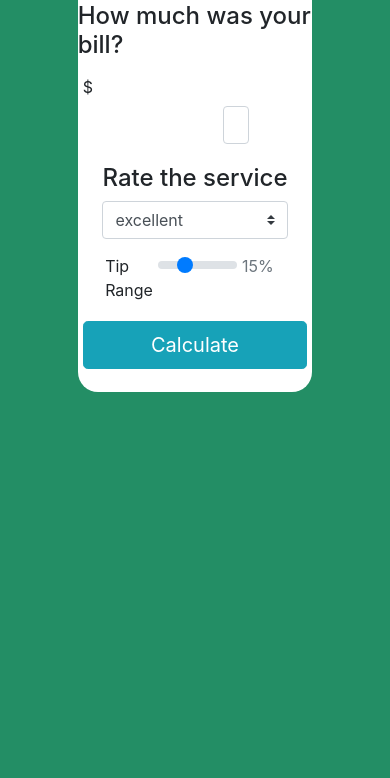
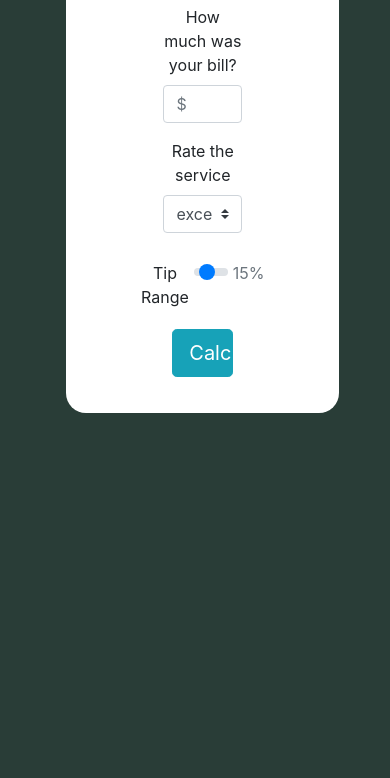
Before and after one commit to Shimele/Tip-Calculator, a plain HTML site: page index.html in a window 390 px wide. Shown: the part 66-844 px from the top of the page. Drawn offline with nearby package versions, Linux system fonts and the light colour scheme; a web font is replaced by a local one.

Commit message:
add responsiveness

```diff
--- a/index.css
+++ b/index.css
@@ -1,12 +1,13 @@
+@import url('https://fonts.googleapis.com/css?family=IM+Fell+Great+Primer+SC&display=swap');
 body{
     margin: 0;
     padding: 0;
     width: 100%;
-    background-color: rgb(35, 142, 101);
+    background-color: rgb(41, 61, 55);
 }
 .container{
-    margin: 2% 10% 10% 20%;
-    width: 60%;
+    margin: 2% 10% 10% 17%;
+    width: 70%;
     background-color: white;
     border-radius: 20px;
     padding: 0;
@@ -14,7 +15,8 @@ body{
 #heading{
     padding: 2%;
     border-radius: 15px 15px 0 0;
-    background-color: brown;
+    background-color: rgb(243, 168, 106);
+    font-family: 'IM Fell Great Primer SC', serif;
 }
 #inputs{
     padding: 2%;
@@ -22,22 +24,25 @@ body{
 }
 
 .form-group{
-    justify-content: center;
+    align-items: center;
+    padding: 0 35% 0 35%;
 }
-.form-row{
-    justify-content: center;
-}
-.col-sm-10{
-    margin-left: 55%;
-
+form{
+    text-align: center;
 }
 .range{
-    margin: 5% 0 5% 10%;
-    width: 75%;
+    margin: 5% 0 5% 0;
+    width: 50%;
 }
 .range input{
    padding: 5px;
 }
+.button{
+    text-align: center;
+}
+.btn{
+    width: 50%;
+}
 #result{
-padding: 3% 0 5% 5%;
+padding: 4% 0 7% 5%;
 }
--- a/index.html
+++ b/index.html
@@ -20,27 +20,20 @@
           </section>
           <section id="inputs">
                 <form>
-                    <div class="form-row row">
-                        <h4>How much was your bill?</h4>
-                    </div>
-                    <div class="form-group row">
-                        <label for="billAmount" class="col-sm-2 col-form-label">$</label>
-                        <div class="col-sm-10">
-                            <input type="number" class="form-control" placeholder="bill amount" id="billAmount" style="width:30%">
-                        </div>
+                    <div class="form-group col-auto">
+                        <label for="billAmount">How much was your bill?</label>
+                        <input type="number" class="form-control" placeholder="$" id="billAmount">
                     </div>
                 </form>
                 <form>
-                    <div class="form-row align-items-center">
-                        <div class="col-auto my-1">
-                            <h4>Rate the service</h4>
+                    <div class="form-group col-auto">
+                        <label for="rating">Rate the service</label>
                         <select class="custom-select mr-sm-2" id="rating">
                             <option id="myOption" value="4">excellent</option>
                             <option id="myOption" value="3">good</option>
                             <option id="myOption" value="2">could be better</option>
                             <option id="myOption" value="1">poor</option>
                         </select>
-                        </div>
                     </div>
                 </form>
                 <form>
@@ -50,7 +43,9 @@
                     <span class="text-muted" id="percentOut">15%</span>
                 </div>
                 </form>
-                <button type="button" class="btn btn-info btn-lg btn-block" id="calculate">Calculate</button>
+                <div class="button">
+                    <button type="button" class="btn btn-info btn-lg" id="calculate">Calculate</button>
+                </div>
           </section>
           <section id="result">
 
```
Also changed, not shown: tip-calc.png, 1 other file. Lines whose indentation alone changed are shown as unchanged.
